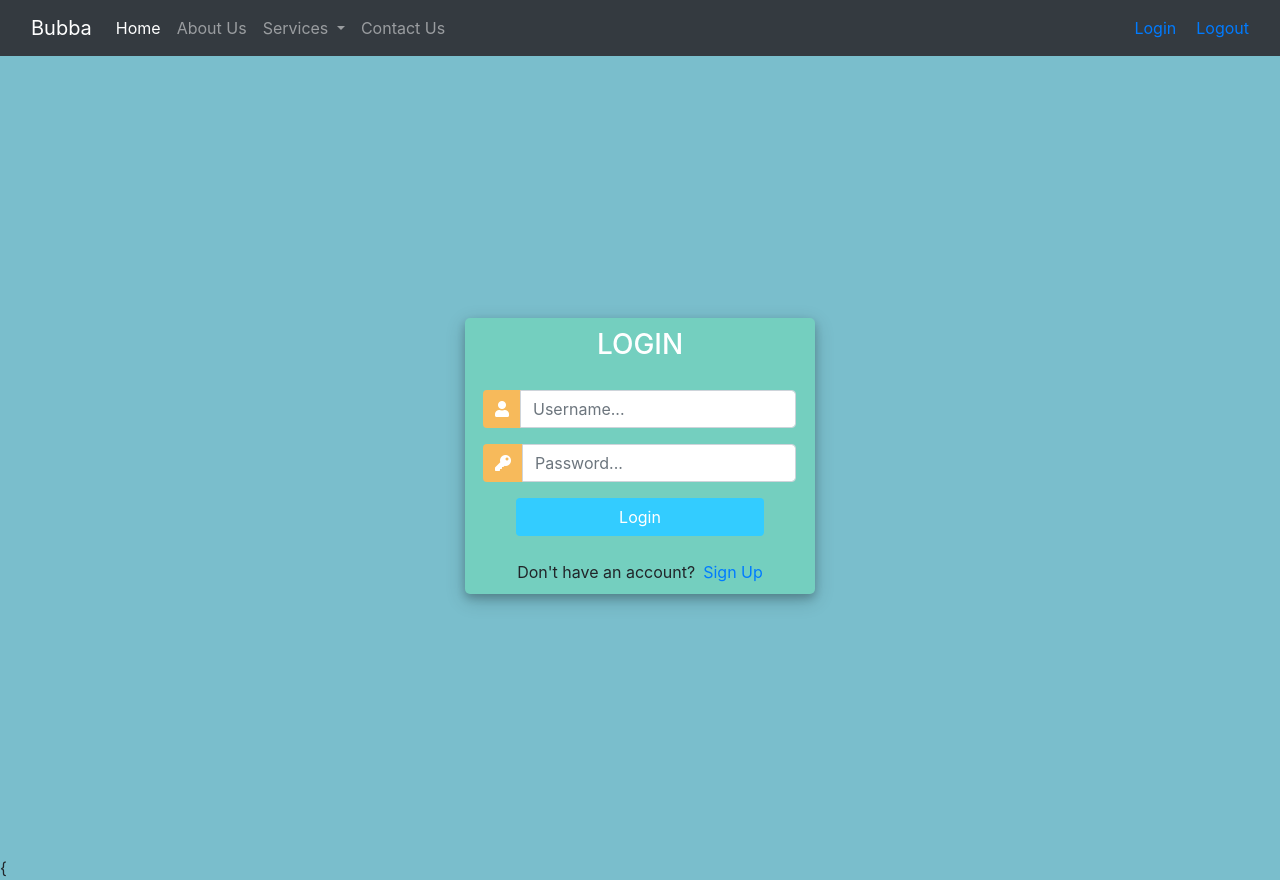
After one commit to scikido/bubbay, a Django app: page /login/ in a window 1280 px wide. The commit adds this page. Run offline with Django 4.2, Linux system fonts and the light colour scheme; parts of the project's set-up code (start-up, migrations or seed data) failed here and were passed over; some libraries are stand-ins or nearby versions.

Commit message:
user interface of login/register

```diff
--- a/MySite/settings.py
+++ b/MySite/settings.py
@@ -25,8 +25,7 @@ BASE_DIR = Path(__file__).resolve().parent.parent
 SECRET_KEY = 'django-insecure-_7z&lejc8c*w10ca9&f20k7(v8vd%)5pl=_z%k^ol++z)hp!j+'
 
 # SECURITY WARNING: don't run with debug turned on in production!
-DEBUG = False
-
+DEBUG = True
 ALLOWED_HOSTS = ['bubbay.herokuapp.com','127.0.0.1']
 
 
--- a/home/urls.py
+++ b/home/urls.py
@@ -8,5 +8,8 @@ urlpatterns = [
     path("about/", views.about,name="about"),
     path("contact/", views.contact,name="contact"),
     path("services/", views.services,name="services"),
-    path("community/",views.community,name="community")
+    path("community/",views.community,name="community"),
+    path("login/",views.loginPage, name="login"),
+    path("register/",views.registerPage, name="register"),
+    path("logout/",views.logoutUser, name="logout")
 ]
--- a/home/views.py
+++ b/home/views.py
@@ -1,16 +1,60 @@
-from django.shortcuts import render
+from django.shortcuts import redirect, render
 from home.models import Submissons
 from datetime import datetime
 from django.contrib import messages
+from django.contrib.auth import authenticate, login,logout
+from django.contrib.auth.decorators import login_required
+from .forms import CreateUserForm
 # Create your views here.
 
 def index(request):
     return render(request,"index.html")
 
+
+@login_required(login_url='login')
 def community(request):
     submissions=Submissons.objects.all()
     return render(request,"community.html",
     {'submissions':submissions})
+
+def loginPage(request):
+    if request.user.is_authenticated:
+        return redirect('community')
+    else:
+        if request.method=="POST":
+            username=request.POST.get('username')
+            password=request.POST.get('password')
+
+            user= authenticate(request, username=username,password=password)
+
+            if user is not None:
+                login(request,user)
+                return redirect('community')
+
+            else:
+                messages.info(request,'Username or Password is incorrect')
+
+        return render(request,'login.html')
+
+def registerPage(request):
+    if request.user.is_authenticated:
+        return redirect('community')
+    else:
+        form=CreateUserForm()
+        if request.method=="POST":
+            form=CreateUserForm(request.POST)
+            if form.is_valid():
+                form.save()
+                user=form.cleaned_data.get('username')
+                messages.success(request,"Succesfully Created Account For " +user)
+                return redirect('login')
+        context={'form':form}
+
+        return render(request,'register.html',context)
+
+def logoutUser(request):
+    logout(request)
+    return redirect('login')
 
 def about(request):
     return render(request,"about.html")
--- a/templates/base.html
+++ b/templates/base.html
@@ -1,26 +1,53 @@
 <!doctype html>
 <html lang="en">
-
     <head>
         <!-- Required meta tags -->
         <meta charset="utf-8">
         <meta name="viewport" content="width=device-width, initial-scale=1">
-
         <!-- Bootstrap CSS -->
-    <link href="https://cdn.jsdelivr.net/npm/bootstrap@5.1.3/dist/css/bootstrap.min.css" rel="stylesheet" integrity="sha384-1BmE4kWBq78iYhFldvKuhfTAU6auU8tT94WrHftjDbrCEXSU1oBoqyl2QvZ6jIW3" crossorigin="anonymous">
-    <link rel="apple-touch-icon" sizes="180x180" href="/static/img/apple-touch-icon.png">
-    <link rel="icon" type="image/png" sizes="32x32" href="/static/img/favicon-32x32.png">
-    <link rel="icon" type="image/png" sizes="16x16" href="/static/img/favicon-16x16.png">
-    <link rel="manifest" href="/static/img/site.webmanifest">
-
-    <title> {% block title %}{% endblock title %}| Bubba</title>
+        <link href="https://cdn.jsdelivr.net/npm/bootstrap@5.1.3/dist/css/bootstrap.min.css"
+              rel="stylesheet"
+              integrity="sha384-1BmE4kWBq78iYhFldvKuhfTAU6auU8tT94WrHftjDbrCEXSU1oBoqyl2QvZ6jIW3"
+              crossorigin="anonymous">
+        <link rel="apple-touch-icon"
+              sizes="180x180"
+              href="/static/img/apple-touch-icon.png">
+        <link rel="icon"
+              type="image/png"
+              sizes="32x32"
+              href="/static/img/favicon-32x32.png">
+        <link rel="icon"
+              type="image/png"
+              sizes="16x16"
+              href="/static/img/favicon-16x16.png">
+        <link rel="stylesheet"
+              href="https://stackpath.bootstrapcdn.com/bootstrap/4.1.3/css/bootstrap.min.css"
+              integrity="sha384-MCw98/SFnGE8fJT3GXwEOngsV7Zt27NXFoaoApmYm81iuXoPkFOJwJ8ERdknLPMO"
+              crossorigin="anonymous">
+        <title>
+            {% block title %}
+            {% endblock title %}
+        | Bubba</title>
+        {% block head %}
+        {% endblock head %}
+        <style>
+        .hello-msg {
+            color: #fff;
+            margin-left: 20px;
+        }
+        </style>
     </head>
-
     <body>
         <nav class="navbar navbar-expand-lg navbar-dark bg-dark">
             <div class="container-fluid">
                 <a class="navbar-brand" href="/">Bubba</a>
-            <button class="navbar-toggler" type="button" data-bs-toggle="collapse" data-bs-target="#navbarSupportedContent" aria-controls="navbarSupportedContent" aria-expanded="false" aria-label="Toggle navigation">
+                <button class="navbar-toggler"
+                        type="button"
+                        data-bs-toggle="collapse"
+                        data-bs-target="#navbarSupportedContent"
+                        aria-controls="navbarSupportedContent"
+                        aria-expanded="false"
+                        aria-label="Toggle navigation">
                     <span class="navbar-toggler-icon"></span>
                 </button>
                 <div class="collapse navbar-collapse" id="navbarSupportedContent">
@@ -32,46 +59,67 @@
                             <a class="nav-link" href="/about">About Us</a>
                         </li>
                         <li class="nav-item dropdown">
-                        <a class="nav-link dropdown-toggle" href="/services" id="navbarDropdown" role="button" data-bs-toggle="dropdown" aria-expanded="false">
+                            <a class="nav-link dropdown-toggle"
+                               href="/services"
+                               id="navbarDropdown"
+                               role="button"
+                               data-bs-toggle="dropdown"
+                               aria-expanded="false">
                                 Services
                             </a>
                             <ul class="dropdown-menu" aria-labelledby="navbarDropdown">
-                            <li><a class="dropdown-item" href="/signup">Register</a></li>
-                            <li><a class="dropdown-item" href="/login">Login</a></li>
+                                <li>
+                                    <a class="dropdown-item" href="/signup">Register</a>
+                                </li>
+                                <li>
+                                    <a class="dropdown-item" href="/login">Login</a>
+                                </li>
                                 <li>
                                     <hr class="dropdown-divider">
                                 </li>
-                            <li><a class="dropdown-item" href="/services/get-trainer">Get a Personal Trainer</a></li>
+                                <li>
+                                    <a class="dropdown-item" href="/services/get-trainer">Get a Personal Trainer</a>
+                                </li>
                             </ul>
                         </li>
                         <li class="nav-item">
                             <a class="nav-link" href="/contact">Contact Us</a>
                         </li>
                     </ul>
-                <form class="d-flex">
+                    <!-- <form class="d-flex">
                     <input class="form-control me-2" type="search" placeholder="Search" aria-label="Search">
                     <button class="btn btn-outline-success" type="submit">Search</button>
-                </form>
+                </form> -->
+                    {% if request.user.is_authenticated %}
+                        <span class="hello-msg">Hello {{ request.user }}</span>
+                    {% else %}
+                        <span class="hello-msg"><a href="{% url 'login' %}">Login</a></span>
+                    {% endif %}
+                    <span class="hello-msg"><a href="{% url 'logout' %}">Logout</a></span>
                 </div>
             </div>
         </nav>
-
-    {% if messages %} {% for message in messages %}
-    <div class="alert alert-{{ message.tags }} alert-dismissible fade show my-0" role="alert">
+        {% if messages %}
+            {% for message in messages %}
+                <div class="alert alert-{{ message.tags }} alert-dismissible fade show my-0"
+                     role="alert">
                     <strong>{{ message }}</strong>
-        <button type="button" class="btn-close" data-bs-dismiss="alert" aria-label="Close"></button>
+                    <button type="button"
+                            class="btn-close"
+                            data-bs-dismiss="alert"
+                            aria-label="Close"></button>
                 </div>
-    {% endfor %} {% endif %} {% block body %}{% endblock body %}
+            {% endfor %}
+        {% endif %}
+        {% block body %}
+        {% endblock body %}
         <!-- Optional JavaScript; choose one of the two! -->
-
         <!-- Option 1: Bootstrap Bundle with Popper -->
         <script src="https://cdn.jsdelivr.net/npm/bootstrap@5.1.3/dist/js/bootstrap.bundle.min.js" integrity="sha384-ka7Sk0Gln4gmtz2MlQnikT1wXgYsOg+OMhuP+IlRH9sENBO0LRn5q+8nbTov4+1p" crossorigin="anonymous"></script>
-
         <!-- Option 2: Separate Popper and Bootstrap JS -->
         <!--
     <script src="https://cdn.jsdelivr.net/npm/@popperjs/core@2.10.2/dist/umd/popper.min.js" integrity="sha384-7+zCNj/IqJ95wo16oMtfsKbZ9ccEh31eOz1HGyDuCQ6wgnyJNSYdrPa03rtR1zdB" crossorigin="anonymous"></script>
     <script src="https://cdn.jsdelivr.net/npm/bootstrap@5.1.3/dist/js/bootstrap.min.js" integrity="sha384-QJHtvGhmr9XOIpI6YVutG+2QOK9T+ZnN4kzFN1RtK3zEFEIsxhlmWl5/YESvpZ13" crossorigin="anonymous"></script>
     -->
     </body>
-
 </html>
--- /dev/null
+++ b/templates/login.html
@@ -0,0 +1,122 @@
+{% extends 'base.html' %}
+{% block head %}
+<script src="https://ajax.googleapis.com/ajax/libs/jquery/3.3.1/jquery.min.js"></script>
+    <link rel="stylesheet" href="https://use.fontawesome.com/releases/v5.6.1/css/all.css" integrity="sha384-gfdkjb5BdAXd+lj+gudLWI+BXq4IuLW5IT+brZEZsLFm++aCMlF1V92rMkPaX4PP" crossorigin="anonymous">
+    <link rel="manifest" href="/static/img/site.webmanifest">
+    <style>
+    body,
+        html {
+            margin: 0;
+            padding: 0;
+            height: 100%;
+            background: #7abecc !important;
+        }
+
+        .user_card {
+            width: 350px;
+            margin-top: auto;
+            margin-bottom: auto;
+            background: #74cfbf;
+            position: relative;
+            display: flex;
+            justify-content: center;
+            flex-direction: column;
+            padding: 10px;
+            box-shadow: 0 4px 8px 0 rgba(0, 0, 0, 0.2), 0 6px 20px 0 rgba(0, 0, 0, 0.19);
+            -webkit-box-shadow: 0 4px 8px 0 rgba(0, 0, 0, 0.2), 0 6px 20px 0 rgba(0, 0, 0, 0.19);
+            -moz-box-shadow: 0 4px 8px 0 rgba(0, 0, 0, 0.2), 0 6px 20px 0 rgba(0, 0, 0, 0.19);
+            border-radius: 5px;
+        }
+
+        .form_container {
+            margin-top: 20px;
+        }
+
+        #form-title {
+            color: #fff;
+        }
+
+        .login_btn {
+            width: 100%;
+            background: #33ccff !important;
+            color: white !important;
+        }
+
+        .login_btn:focus {
+            box-shadow: none !important;
+            outline: 0px !important;
+        }
+
+        .login_container {
+            padding: 0 2rem;
+        }
+
+        .input-group-text {
+            background: #f7ba5b !important;
+            color: white !important;
+            border: 0 !important;
+            border-radius: 0.25rem 0 0 0.25rem !important;
+        }
+
+        .input_user,
+        .input_pass:focus {
+            box-shadow: none !important;
+            outline: 0px !important;
+        }
+
+        #messages {
+            background-color: grey;
+            color: #fff;
+            padding: 10px;
+            margin-top: 10px;
+        }
+    </style>
+{% endblock head %}
+{% block body %}
+    <div class="container h-100">
+        <div class="d-flex justify-content-center h-100">
+            <div class="user_card">
+                <div class="d-flex justify-content-center">
+                    <h3 id="form-title">LOGIN</h3>
+                </div>
+                <div class="d-flex justify-content-center form_container">
+                    <form method="POST" action="">
+                        {% csrf_token %}
+                        <div class="input-group mb-3">
+                            <div class="input-group-append">
+                                <span class="input-group-text"><i class="fas fa-user"></i></span>
+                            </div>
+                            <input type="text"
+                                   name="username"
+                                   placeholder="Username..."
+                                   class="form-control">
+                        </div>
+                        <div class="input-group mb-2">
+                            <div class="input-group-append">
+                                <span class="input-group-text"><i class="fas fa-key"></i></span>
+                            </div>
+                            <input type="password"
+                                   name="password"
+                                   placeholder="Password..."
+                                   class="form-control">
+                        </div>
+                        <div class="d-flex justify-content-center mt-3 login_container">
+                            <input class="btn login_btn" type="submit" value="Login">
+                        </div>
+                    </form>
+                </div>
+                {% for message in messages %}
+                    <p id="messages">
+                        {{ message }}
+                    </p>
+                {% endfor %}
+                <div class="mt-4">
+                    <div class="d-flex justify-content-center links">
+                        Don't have an account? <a href="{% url 'register' %}" class="ml-2">Sign Up</a>
+                    </div>
+                </div>
+            </div>
+        </div>
+    </div>
+    {
+{% endblock body %}
```
Also changed, not shown: home/forms.py (added, +10 -0 lines), home/models.py (+9 -0 lines), templates/register.html (added, +142 -0 lines). Lines whose indentation alone changed are shown as unchanged.
